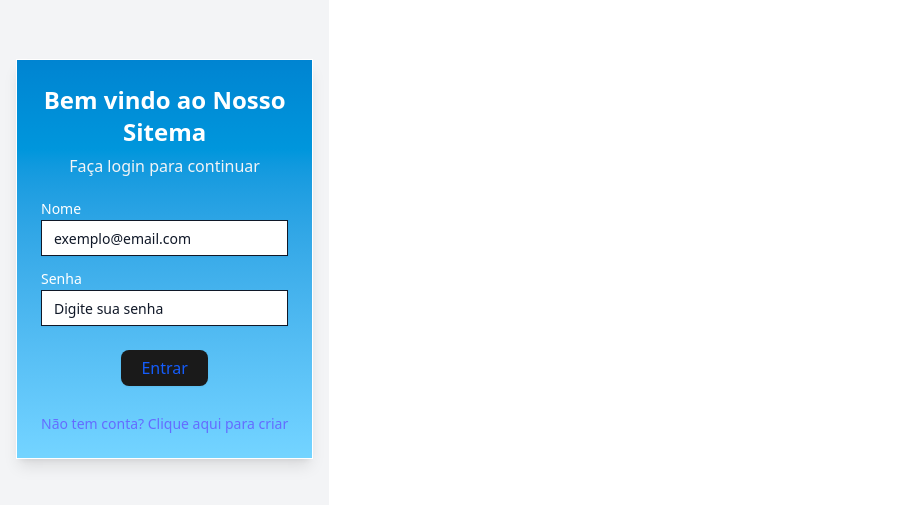
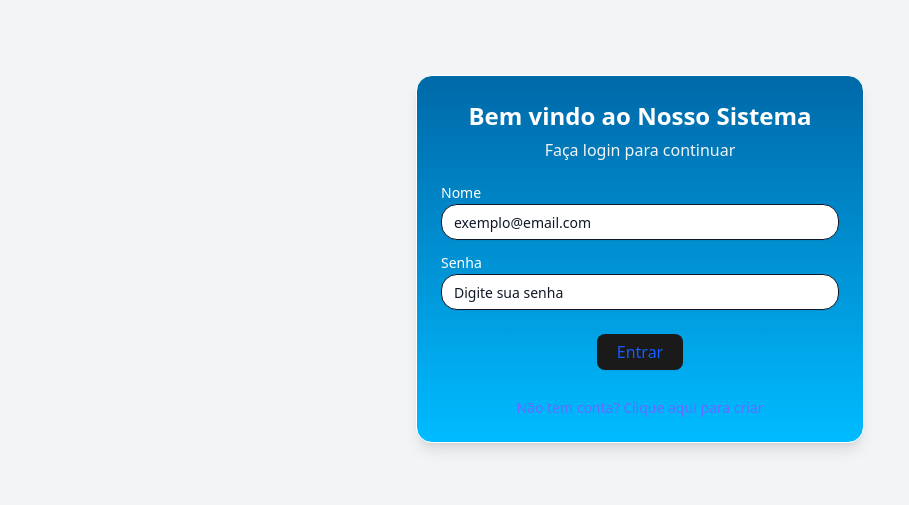
Before and after one commit to isaneyde/banco-mongoose, a React (Vite) app in the folder frontend/: page /login in a window 1280 px wide. Shown: the part 141-646 px from the top of the page, without its empty margins (0-909 px from the left). Built offline with nearby package versions, Linux system fonts and the light colour scheme.

Commit message:
update the login page

```diff
--- a/frontend/src/pages/login.tsx
+++ b/frontend/src/pages/login.tsx
@@ -57,11 +57,11 @@ export const Login = () => {
   };
 
   return (
-    <div className="min-h-screen flex items-center justify-center bg-gray-100 p-4">
-      <Card className="w-full max-w-md shadow-lg bg-gradient-to-b from-sky-600 to-sky-300 text-white">
+    <div className="min-h-screen flex items-center justify-center w-screen bg-gray-100 p-4">
+      <Card className="w-full max-w-md shadow-lg bg-gradient-to-b from-sky-700 to-sky-400 text-white rounded-2xl">
         <CardHeader>
           <CardTitle className="text-2xl text-center">
-            Bem vindo ao Nosso Sitema
+            Bem vindo ao Nosso Sistema
           </CardTitle>
           <p className="text-center text-gray-100">Faça login para continuar</p>
         </CardHeader>
@@ -73,7 +73,7 @@ export const Login = () => {
             <div className="space-y-1">
               <Label htmlFor="email">Nome</Label>
               <Input
-                className="bg-white text-gray-900"
+                className="bg-white text-gray-900 rounded-2xl"
                 id="email"
                 type="email"
                 placeholder="exemplo@email.com"
@@ -86,7 +86,7 @@ export const Login = () => {
             <div className="space-y-1">
               <Label htmlFor="senha">Senha</Label>
               <Input
-                className="bg-white text-gray-900"
+                className="bg-white text-gray-900 rounded-2xl"
                 id="senha"
                 type="password"
                 placeholder="Digite sua senha"
@@ -106,7 +106,7 @@ export const Login = () => {
             </Button>
             <a
               href="/bankAccount"
-              className="text-sm text-center text-gray-100 hover:underline"
+              className="text-sm text-center text-gray-950 hover:underline"
             >
               Não tem conta? Clique aqui para criar
             </a>
--- a/frontend/src/services/fila.ts
+++ b/frontend/src/services/fila.ts
@@ -1,6 +1,5 @@
 import axios from "axios";
 import type { Filas } from "../types/fila";
-
 const api = axios.create({
   baseURL: "http://localhost:3004/",
   //const API_BASE_URL = (import.meta as any).env.VITE_API_URL || "http://localhost:3004/"
```
